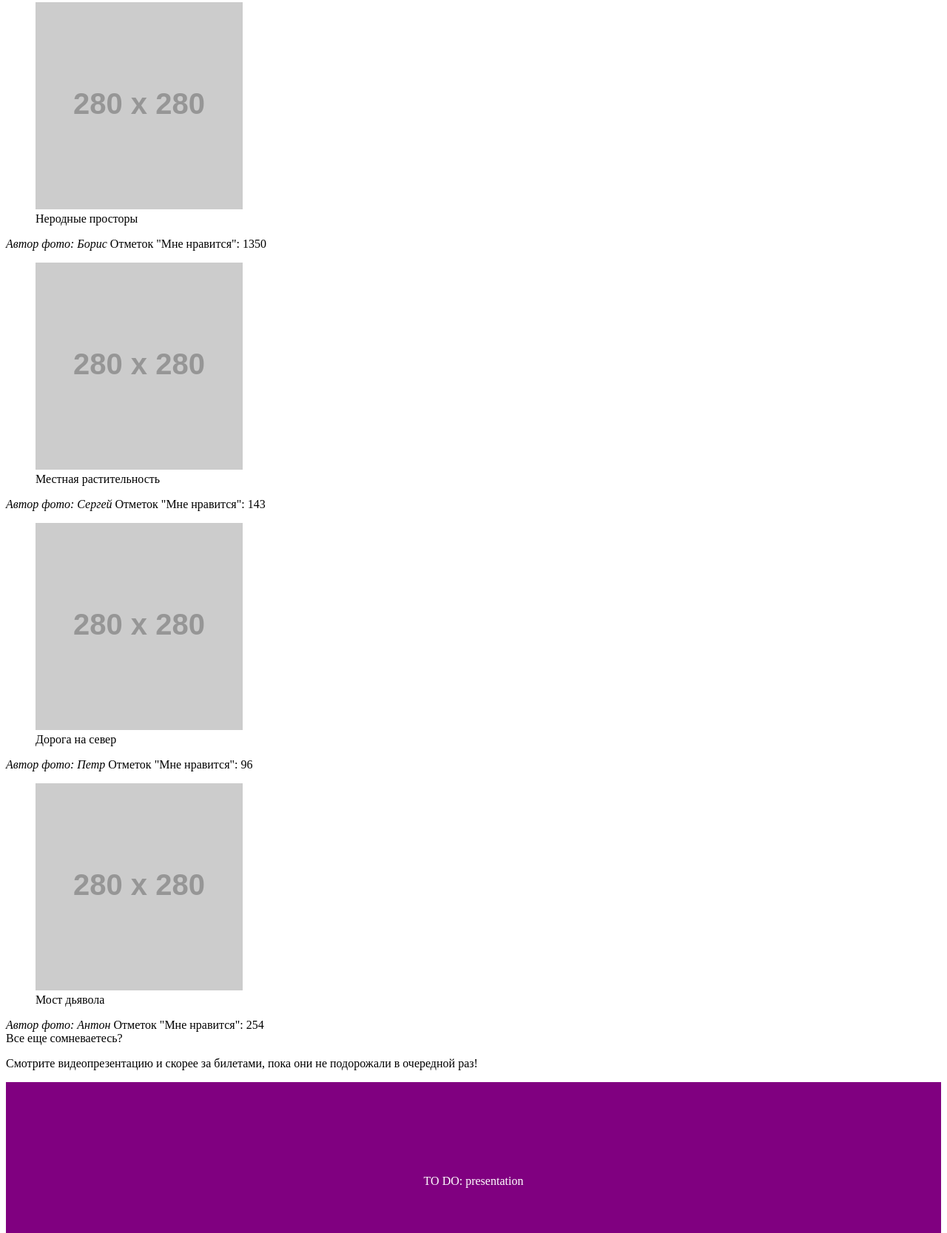
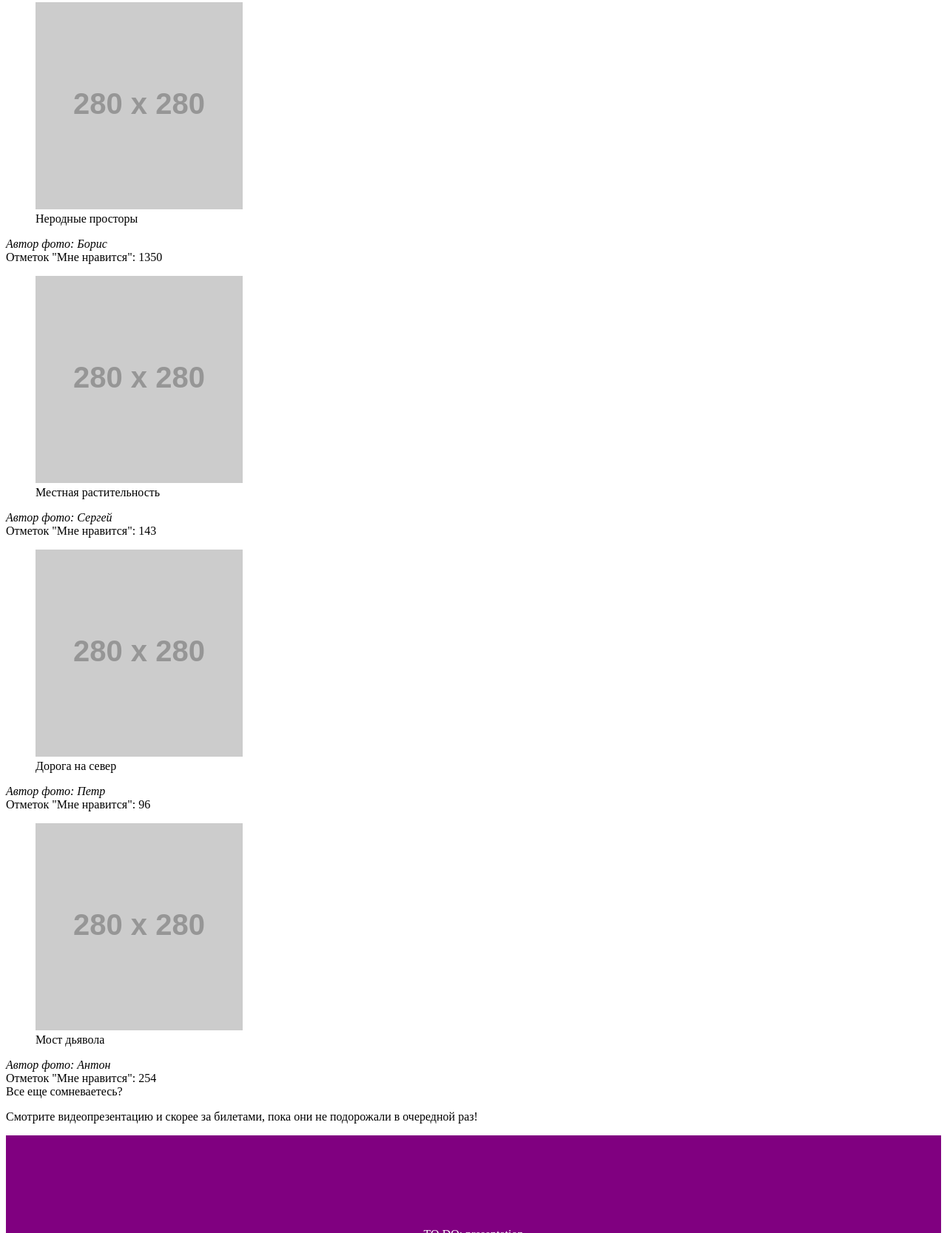
Before and after one commit to shchukin/170520-sedona, a website: page photo.html in a window 1280 px wide. Shown: the part 568-2235 px from the top of the page at 74% size. Drawn offline with Linux system fonts and the light colour scheme; placeholder pictures from the web are drawn by us.

Commit message:
rewrite media footer

```diff
--- a/photo.html
+++ b/photo.html
@@ -43,11 +43,11 @@
               <img class="media__photo" src="http://placehold.it/280x280" alt="">
               <figcaption class="media__title">Неродные просторы</figcaption>
             </figure>
-            <footer class="media__acceptance like">
-              <cite class="media__credits">Автор фото: Борис</cite>
+            <cite class="media__credits">Автор фото: Борис</cite>
+            <div class="media__acceptance like">
               <span class="like__title">Отметок "Мне нравится":</span>
               <span class="like__value">1350</span>
-            </footer>
+            </div>
           </article>
 
           <article class="gallery__item media">
@@ -55,11 +55,11 @@
               <img class="media__photo" src="http://placehold.it/280x280" alt="">
               <figcaption class="media__title">Местная растительность</figcaption>
             </figure>
-            <footer class="media__acceptance like">
-              <cite class="media__credits">Автор фото: Сергей</cite>
+            <cite class="media__credits">Автор фото: Сергей</cite>
+            <div class="media__acceptance like">
               <span class="like__title">Отметок "Мне нравится":</span>
               <span class="like__value">143</span>
-            </footer>
+            </div>
           </article>
 
           <article class="gallery__item media">
@@ -67,11 +67,11 @@
               <img class="media__photo" src="http://placehold.it/280x280" alt="">
               <figcaption class="media__title">Дорога на север</figcaption>
             </figure>
-            <footer class="media__acceptance like">
-              <cite class="media__credits">Автор фото: Петр</cite>
+            <cite class="media__credits">Автор фото: Петр</cite>
+            <div class="media__acceptance like">
               <span class="like__title">Отметок "Мне нравится":</span>
               <span class="like__value">96</span>
-            </footer>
+            </div>
           </article>
 
           <article class="gallery__item media">
@@ -79,11 +79,11 @@
               <img class="media__photo" src="http://placehold.it/280x280" alt="">
               <figcaption class="media__title">Мост дьявола</figcaption>
             </figure>
-            <footer class="media__acceptance like">
-              <cite class="media__credits">Автор фото: Антон</cite>
+            <cite class="media__credits">Автор фото: Антон</cite>
+            <div class="media__acceptance like">
               <span class="like__title">Отметок "Мне нравится":</span>
               <span class="like__value">254</span>
-            </footer>
+            </div>
           </article>
 
         </div>
```
